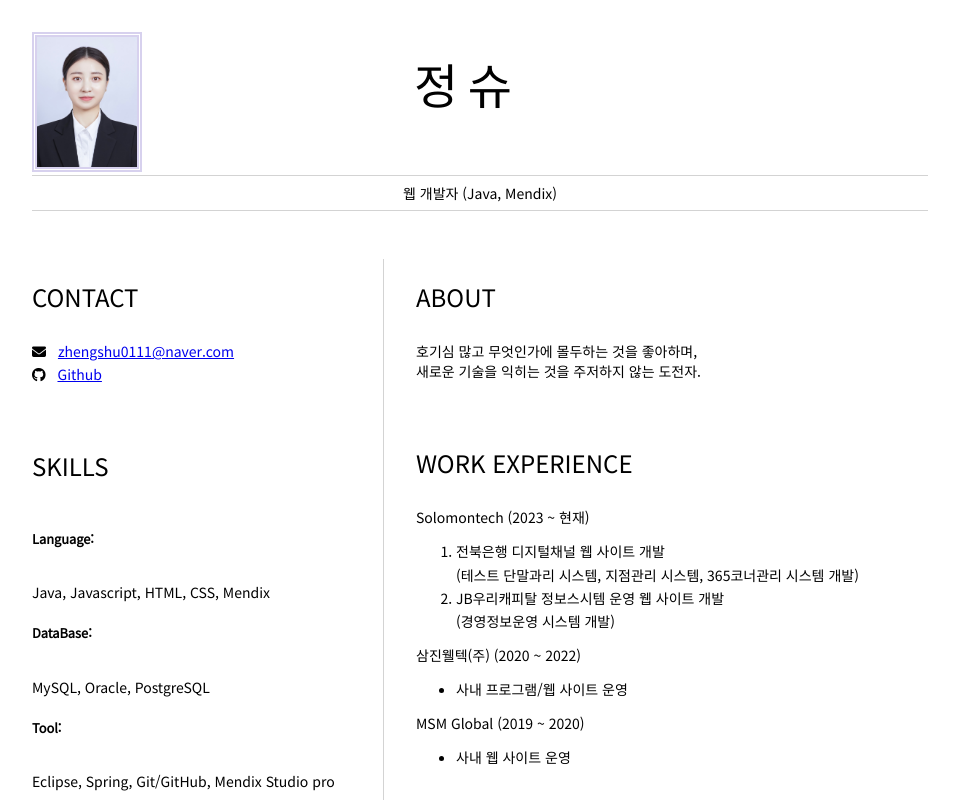
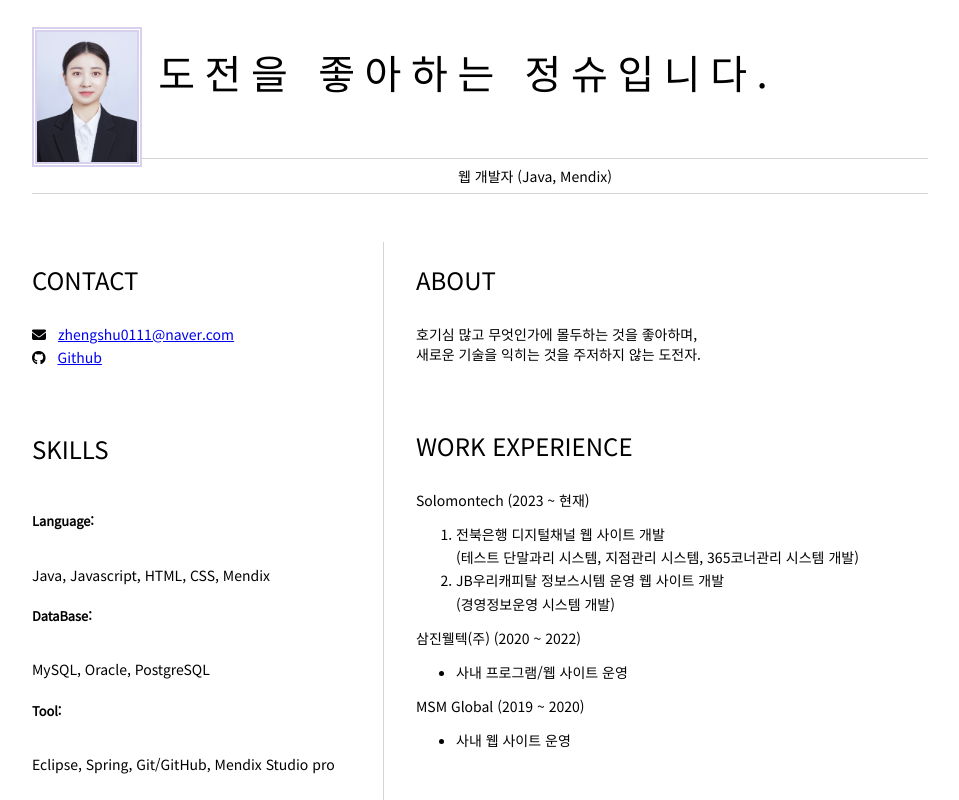
Before and after one commit to zshus/zshus.github.io, a plain HTML site: page index.html in a window 1280 px wide. Shown: the top 800 px of the page, without its empty margins (160-1119 px from the left). Drawn offline with Linux system fonts and the light colour scheme.

Commit message:
제목 수정

```diff
--- a/index.html
+++ b/index.html
@@ -14,7 +14,7 @@
 
     <header id="header">
         <img src="myimg.jpg" alt="사진" style="float: left;border: 5px double #87C5; width:100px; height:130px;">
-        <h1 id="myname">정슈</h1>
+        <h1 id="myname">도전을 좋아하는 정슈입니다.</h1>
         <hr>
         웹 개발자 (Java, Mendix)
         <hr>
--- a/style.css
+++ b/style.css
@@ -8,7 +8,7 @@ body {
 }
 
 h1 {
-    font-size: 3rem;
+    font-size: 2.5rem;
     letter-spacing: 0.6rem;
     padding-top: 1rem;
     padding-bottom: 1rem;
```
